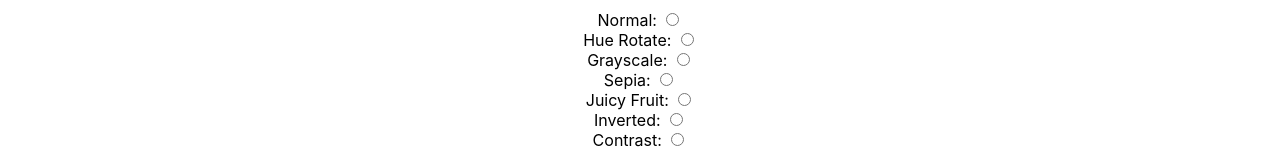
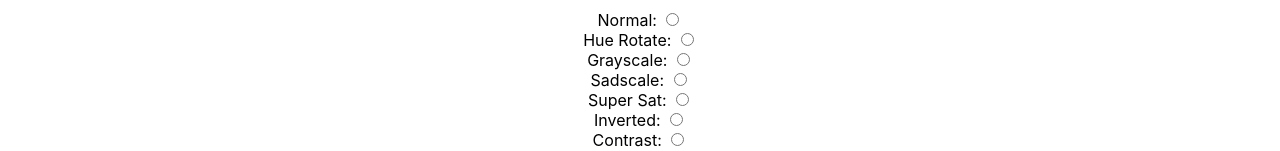
Before and after one commit to katemoser/typescript-pixly, a React (Create React App) app in the folder pixly-fe/: page /postcard/1/edit in a window 1280 px wide. Shown: the part 147-298 px from the top of the page. Built offline with nearby package versions, Linux system fonts and the light colour scheme; no server answers.

Commit message:
changed filter names

```diff
--- a/pixly-fe/src/Editor/EditorInputForm.tsx
+++ b/pixly-fe/src/Editor/EditorInputForm.tsx
@@ -62,7 +62,7 @@ function EditorInputForm({ updateFilter }: EditorInputFormProps) {
                 ></input>
             </div>
             <div>
-                <label htmlFor="sepia">Sepia: </label>
+                <label htmlFor="sepia">Sadscale: </label>
                 <input
                     id="sepia"
                     name="filter"
@@ -72,7 +72,7 @@ function EditorInputForm({ updateFilter }: EditorInputFormProps) {
                 ></input>
             </div>
             <div>
-                <label htmlFor="saturate">Juicy Fruit: </label>
+                <label htmlFor="saturate">Super Sat: </label>
                 <input
                     id="saturate"
                     name="filter"
```
